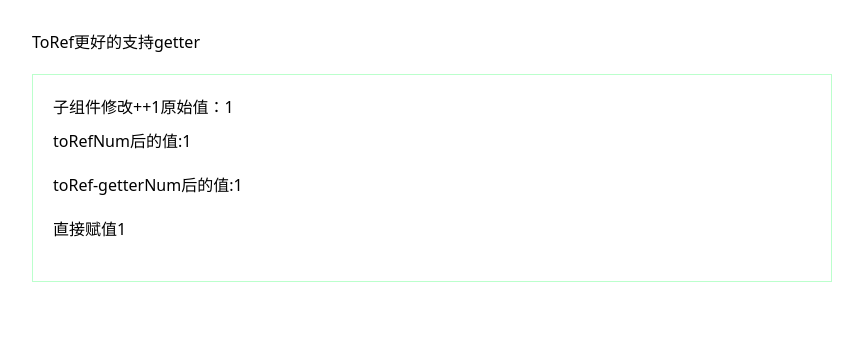
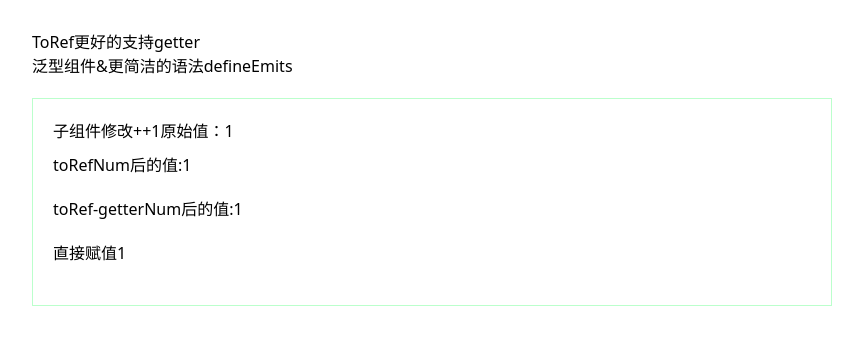
Before and after one commit to Awaysed/extend-example, a Nuxt app: page / in a window 1280 px wide. Shown: the top 344 px of the page, without its empty margins (208-1071 px from the left). Built offline with nearby package versions, Linux system fonts and the light colour scheme.

Commit message:
update: defineEmits example

```diff
--- /dev/null
+++ b/src/page-view/newCharta/define/children.vue
@@ -0,0 +1,22 @@
+<template>
+  <div>
+    <h2>泛型组件&更简洁的语法defineEmits子组件</h2>
+  </div>
+</template>
+
+<script setup lang='ts' generic="T extends string | number">
+import { toRef, reactive } from "vue";
+defineProps<{
+  id: T
+}>()
+const emit = defineEmits<{
+  (e: 'change', id: number): void
+  (e: 'update', value: string): void
+}>()
+// const emit = defineEmits<{
+//   change: [id: number] // 具名元组语法
+//   update: [value: string]
+// }>()
+</script>
+
+<style lang='less' scoped></style>
--- /dev/null
+++ b/src/page-view/newCharta/define/index.vue
@@ -0,0 +1,20 @@
+<template>
+    <div class="wp">
+        <children :id="true" @change="log"></children>
+    </div>
+</template>
+
+<script setup lang='ts'>
+import { toRef, reactive } from "vue";
+import children from "./children.vue";
+
+</script>
+
+<style lang='less' scoped>
+.wp {
+    >div {
+        margin-bottom: 20px;
+        margin-top: 10px;
+    }
+}
+</style>
--- a/src/page-view/newCharta/index.vue
+++ b/src/page-view/newCharta/index.vue
@@ -1,8 +1,8 @@
 <template>
   <div>
     <div class="header">
-      <div v-for="item in nav" :key="item.name">
-        <button>{{ item.name }}</button>
+      <div v-for="item in nav" :key="item.name" :class="{ 'current': tab == item.link}">
+        <button @click="tab = item.link">{{ item.name }}</button>
       </div>
     </div>
     <div class="content">
@@ -13,11 +13,16 @@
 
 <script setup lang='ts'>
 import newToRef from "./new-toRef.vue";
+import define from "./define/index.vue";
 const nav = [
   {
     name: 'ToRef更好的支持getter',
     link: newToRef
-  }
+  },
+  {
+    name: '泛型组件&更简洁的语法defineEmits',
+    link: define
+  },
 ]
 const tab = ref<any>(newToRef)
 </script>
@@ -26,8 +31,14 @@ const tab = ref<any>(newToRef)
 .header {
   margin-bottom: 20px;
 }
+
 .content {
   border: 1px solid #bfc;
   padding: 20px;
 }
+
+.current {
+  border: 1px solid #bfc;
+  background-color: black;
+}
 </style>
--- a/src/page-view/newCharta/new-toRef.vue
+++ b/src/page-view/newCharta/new-toRef.vue
@@ -9,12 +9,6 @@
 
 <script setup lang='ts'>
 import { toRef, reactive } from "vue";
-const props = withDefaults(defineProps<
-  {
-    num: number
-  }
->(), {
-})
 const original = reactive({
   num: 1
 })
```
